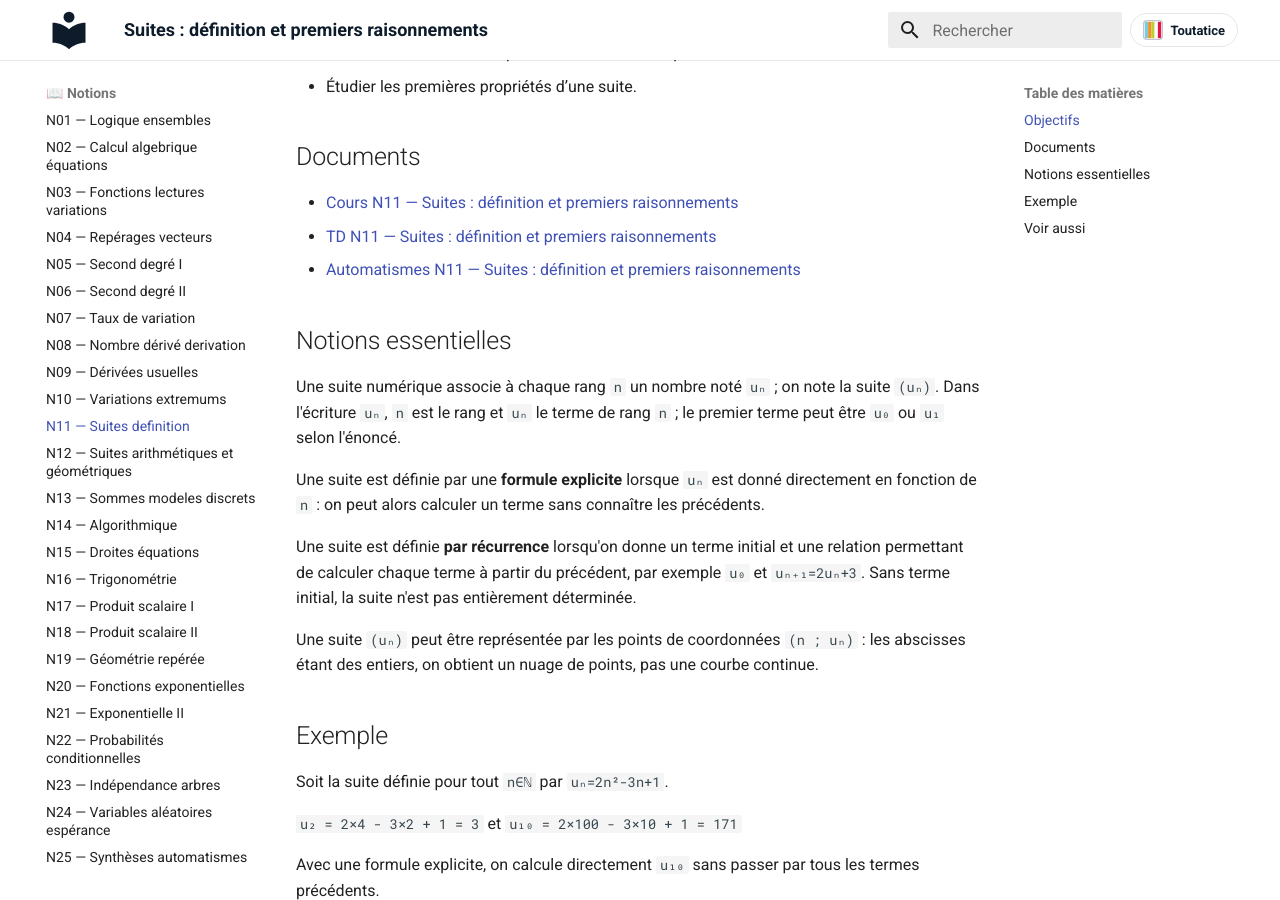
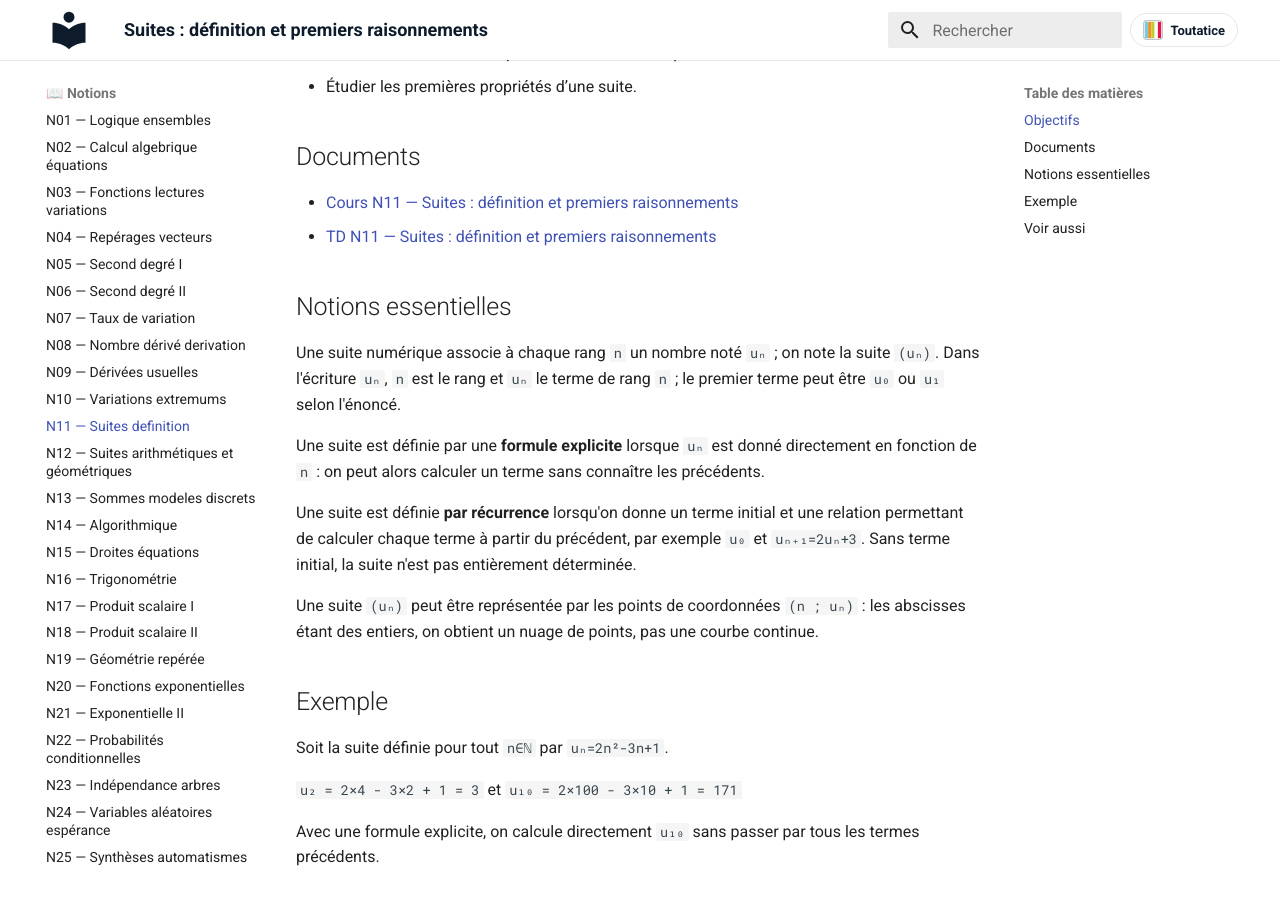
Before and after one commit to vnicolle56610/maths-premiere-specialite, an MkDocs documentation site: the page built from docs/notions/N11-suites-definition.md, in a window 1280 px wide and 900 px high, scrolled down 553 px. Built offline with MkDocs 1.6.1 and Material for MkDocs 9.7.7, drawn with Linux system fonts in a browser that asks for light colours.

Commit message:
Publication automatique : 0 fichier(s) copié(s), 2 page(s) mise(s) à jour
Pages mises à jour :
  - docs/automatismes/index.md
  - docs/notions/N11-suites-definition.md

Autres fichiers :
  - publication_manifest.json

Généré par le protocole de publication (publier_ressources_site.py / publier_ressources_gui.py).

```diff
--- a/docs/notions/N11-suites-definition.md
+++ b/docs/notions/N11-suites-definition.md
@@ -25,7 +25,6 @@ Les suites décrivent des phénomènes discrets, étape par étape. Cette notion
 <!-- AUTO-DOCS:START -->
 - [Cours N11 — Suites : définition et premiers raisonnements](../cours/COURS_N11_SUITES_DEFINITION.pdf)
 - [TD N11 — Suites : définition et premiers raisonnements](../td/TD_N11_SUITES_DEFINITION.pdf)
-- [Automatismes N11 — Suites : définition et premiers raisonnements](../automatismes/AUTOMATISMES_N11_SUITES_DEFINITION.pdf)
 <!-- AUTO-DOCS:END -->
 
 ## Notions essentielles
--- a/publication_manifest.json
+++ b/publication_manifest.json
@@ -123,9 +123,6 @@
       ],
       "td": [
         "TD_N11_SUITES_DEFINITION.pdf"
-      ],
-      "automatismes": [
-        "AUTOMATISMES_N11_SUITES_DEFINITION.pdf"
       ]
     },
     "N12": {
```
Also changed, not shown: docs/automatismes/index.md (+1 -1 lines).
